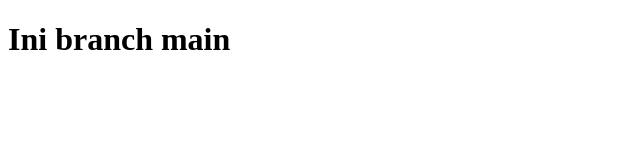
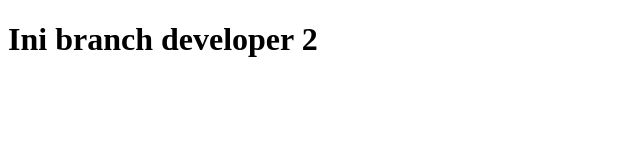
Before and after one commit to nuruslaily/pelatihan, a plain HTML site: page index.html in a window 1280 px wide. Shown: the whole page, without its empty margins (0-640 px from the left). Drawn offline with Linux system fonts and the light colour scheme.

Commit message:
Update index.html

```diff
--- a/index.html
+++ b/index.html
@@ -7,6 +7,6 @@
     <title>Document</title>
   </head>
   <body>
-    <h1>Ini branch main</h1>
+    <h1>Ini branch developer 2</h1>
   </body>
 </html>
```
